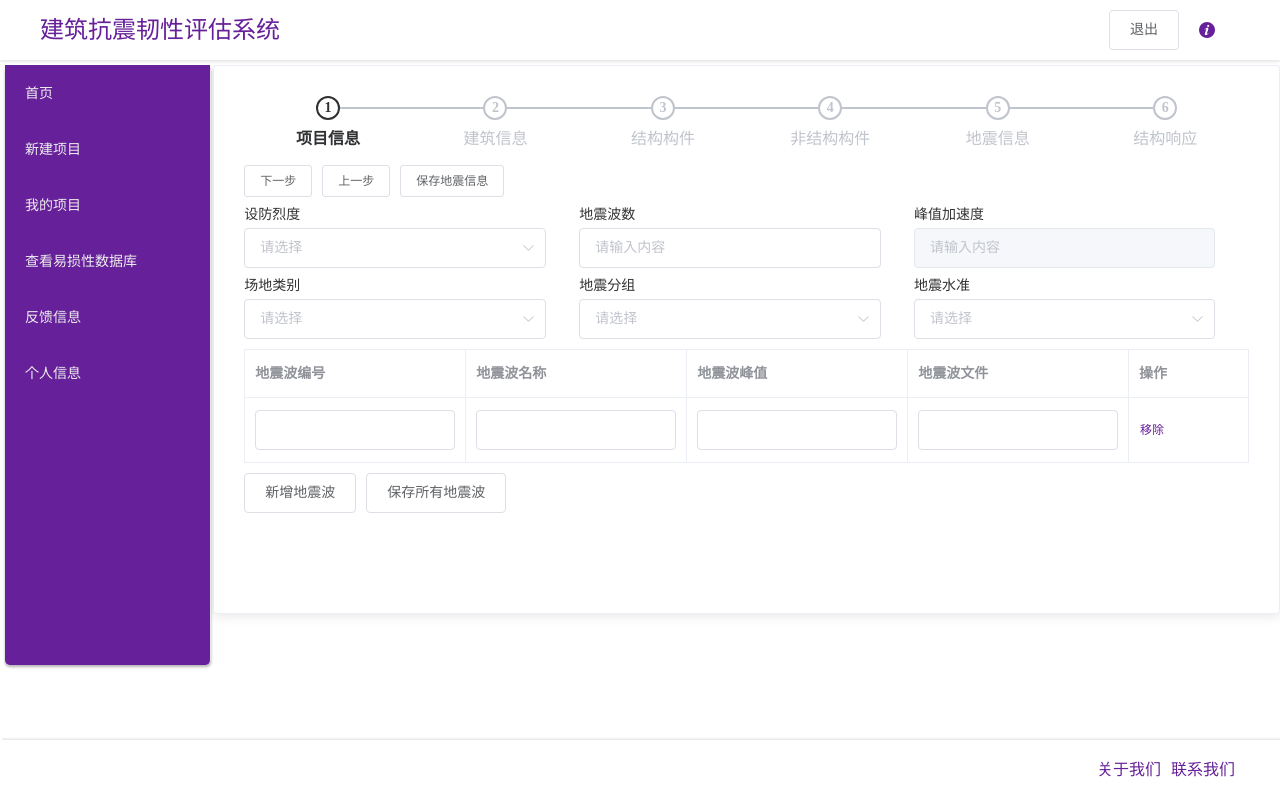
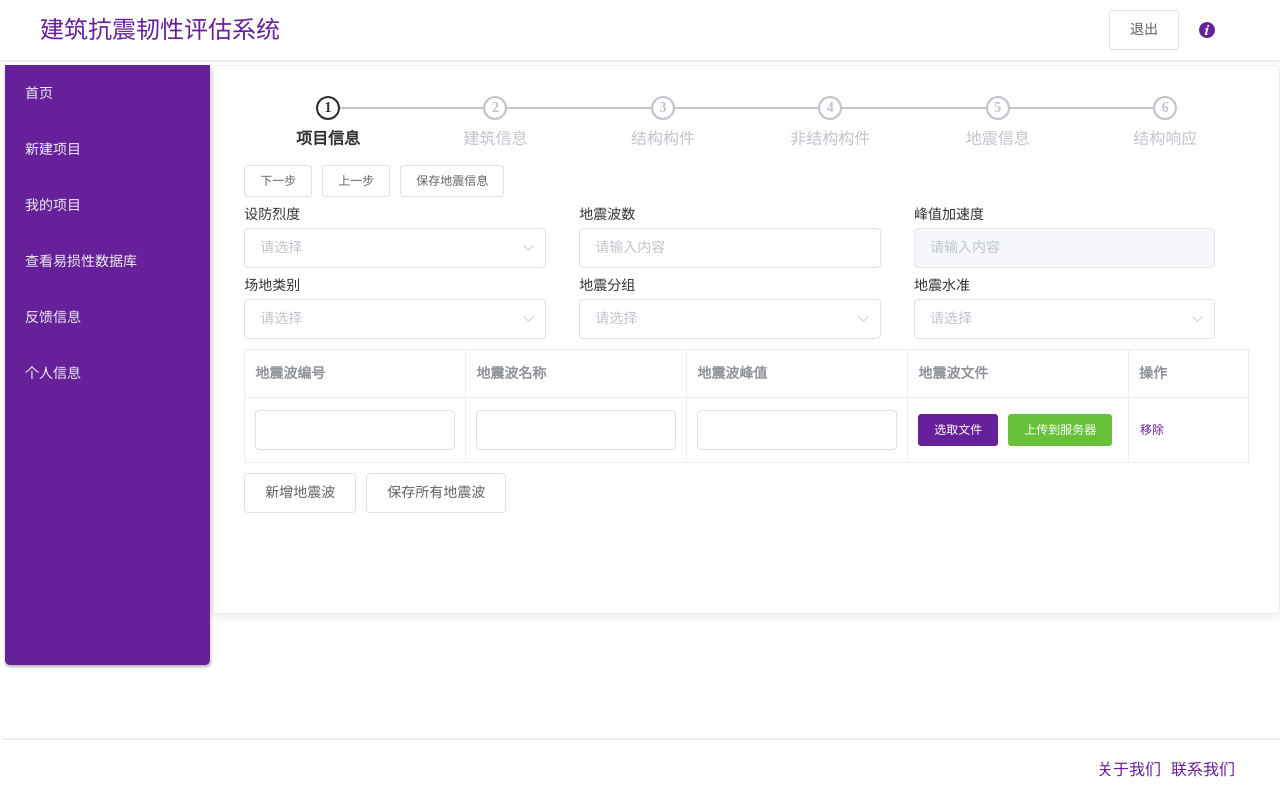
Before and after one commit to JI23/construction-evaluation_vuewithdjango, a Vue app in the folder project/appfront/: page /#/newpj/step5 in a window 1280 px wide. Built offline with nearby package versions, Linux system fonts and the light colour scheme; what store, vue-resource would draw is missing.

Commit message:
upload step5

```diff
--- a/project/appfront/src/components/User/Function/newpjStep/step5.vue
+++ b/project/appfront/src/components/User/Function/newpjStep/step5.vue
@@ -76,7 +76,17 @@
                 </el-table-column>
                 <el-table-column prop="file" label="地震波文件">
                     <template slot-scope="scope">
-                        <el-input v-model="scope.row.file"></el-input>
+                        <el-upload
+                            class="upload-demo"
+                            ref="upload"
+                            action="https://jsonplaceholder.typicode.com/posts/"
+                            :on-preview="handlePreview"
+                            :on-remove="handleRemove"
+                            :file-list="fileList"
+                            :auto-upload="false">
+                            <el-button slot="trigger" size="small" type="primary">选取文件</el-button>
+                            <el-button style="margin-left: 10px;" size="small" type="success" @click="submitUpload">上传到服务器</el-button>
+                        </el-upload>
                     </template>
                 </el-table-column>
                 <el-table-column
@@ -189,10 +199,22 @@ export default {
                 this.peak_acceleration = array[this.defense_intensity-1][this.earthquake_level]
                 console.log(this.peak_acceleration)
             }
+        },
+        submitUpload() {
+            //console.log(this.fileList);
+            this.$refs.upload.submit();
+        },
+        handleRemove(file, fileList) {
+            console.log(file, fileList);
+        },
+        handlePreview(file) {
+            console.log(this.fileList);
+            console.log(file);
         }
     },
     data(){
         return{
+            fileList: [],
             defense_intensity:'',
             defense_in_option:[{
                     value: 1,
```
